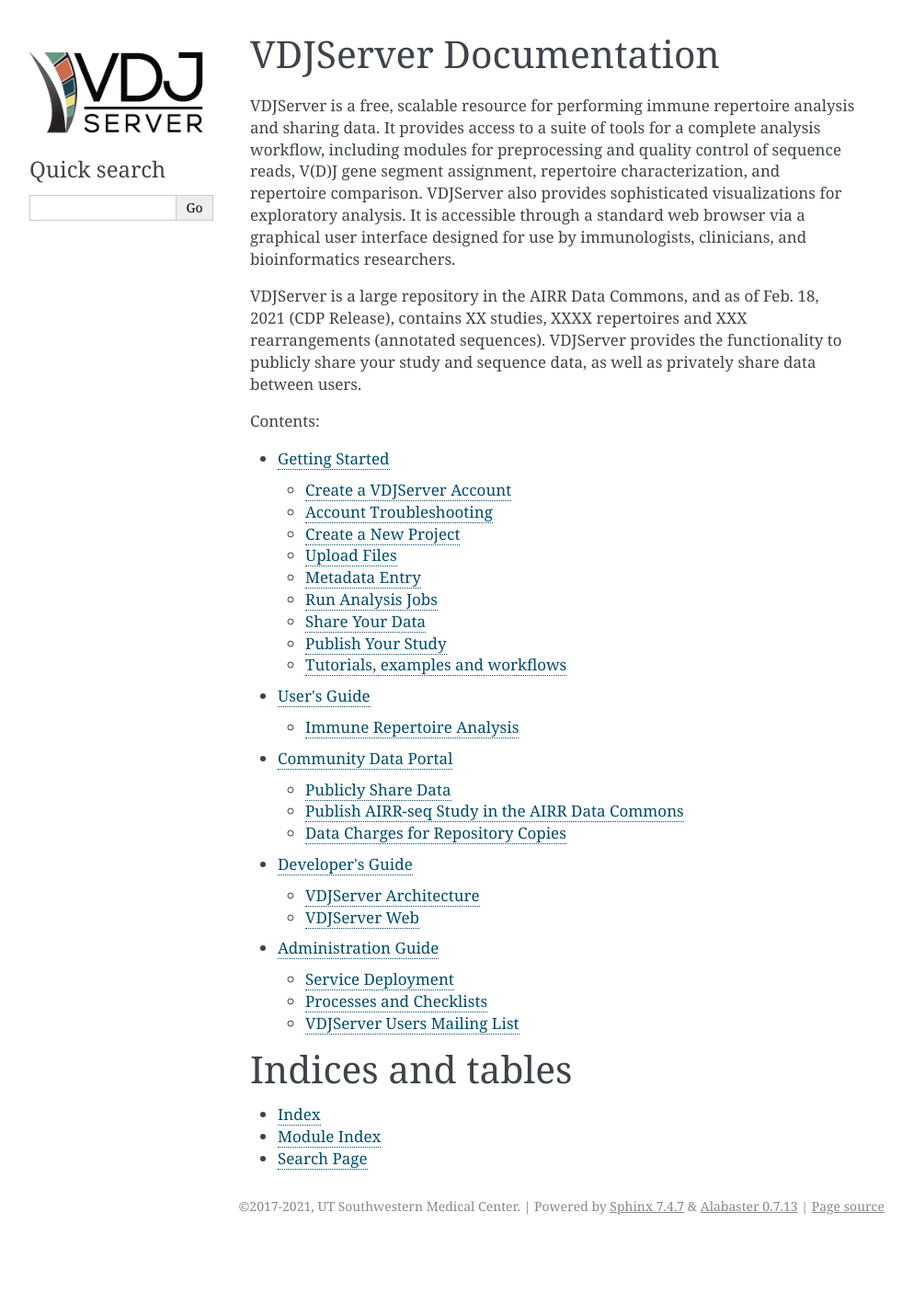
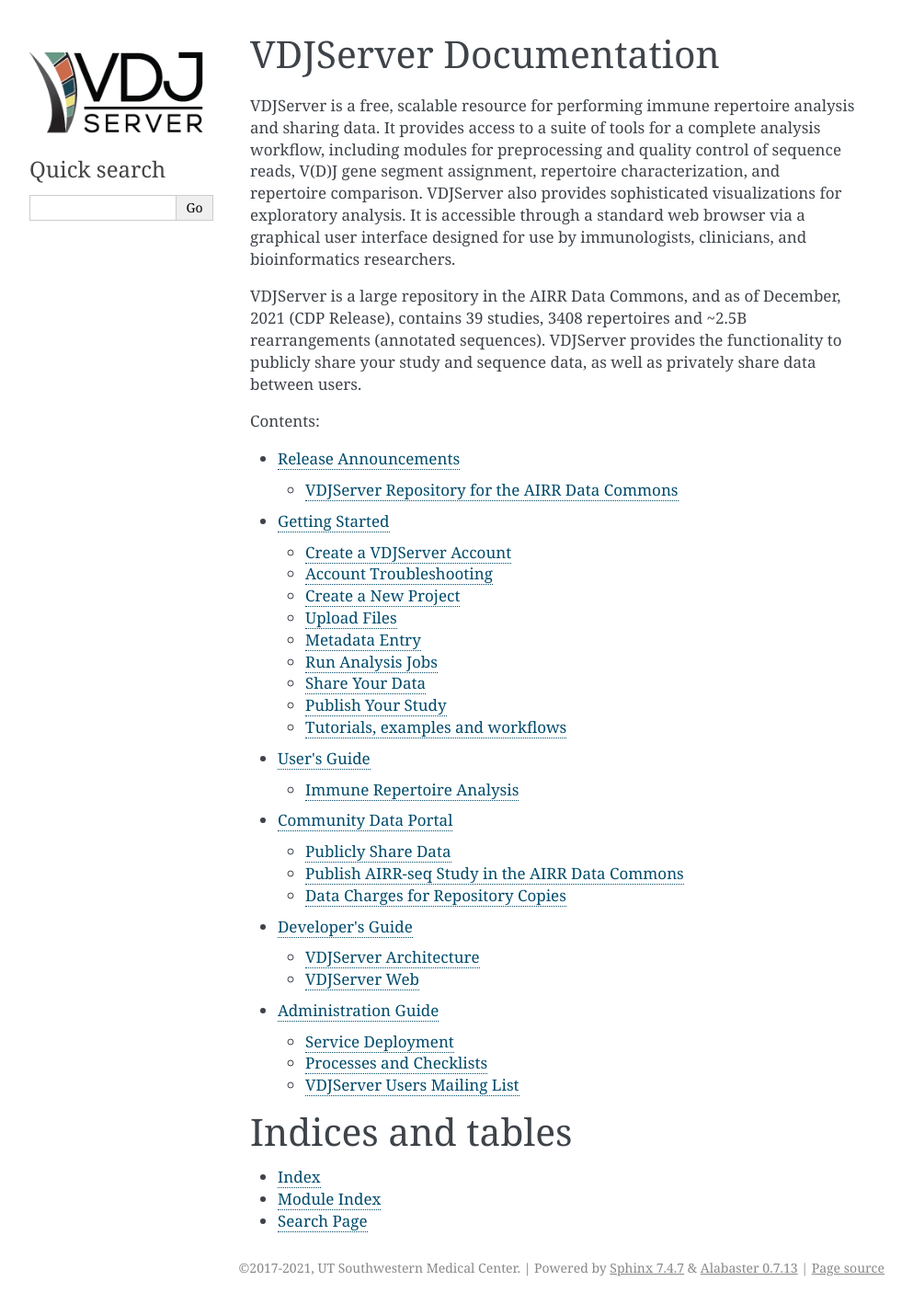
Before and after one commit to vdjserver/vdjserver-doc, a Sphinx documentation site: the page built from docs/index.rst, in a window 1280 px wide. Shown: the whole page at 92% size, without its empty margins (148-1141 px from the left). Built offline with Sphinx 7.4.7, drawn with Linux system fonts in a browser that asks for light colours; before the commit the page ends 1351 px from its top, so only the background shows below that.

Commit message:
add release page

```diff
--- a/docs/index.rst
+++ b/docs/index.rst
@@ -16,7 +16,7 @@
 for use by immunologists, clinicians, and bioinformatics researchers.
 
 VDJServer is a large repository in the AIRR Data Commons, and as of
-Feb. 18, 2021 (CDP Release), contains XX studies, XXXX repertoires and XXX rearrangements
+December, 2021 (CDP Release), contains 39 studies, 3408 repertoires and ~2.5B rearrangements
 (annotated sequences). VDJServer provides the functionality to publicly
 share your study and sequence data, as well as privately share data between users.
 
@@ -24,6 +24,7 @@
    :maxdepth: 2
    :caption: Contents:
 
+    Release Announcements <user/releases>
     Getting Started <user/getting_started>
     User's Guide <user/user>
     Community Data Portal <user/cdp>
```
Also changed, not shown: docs/user/releases.rst (added, +24 -0 lines).
